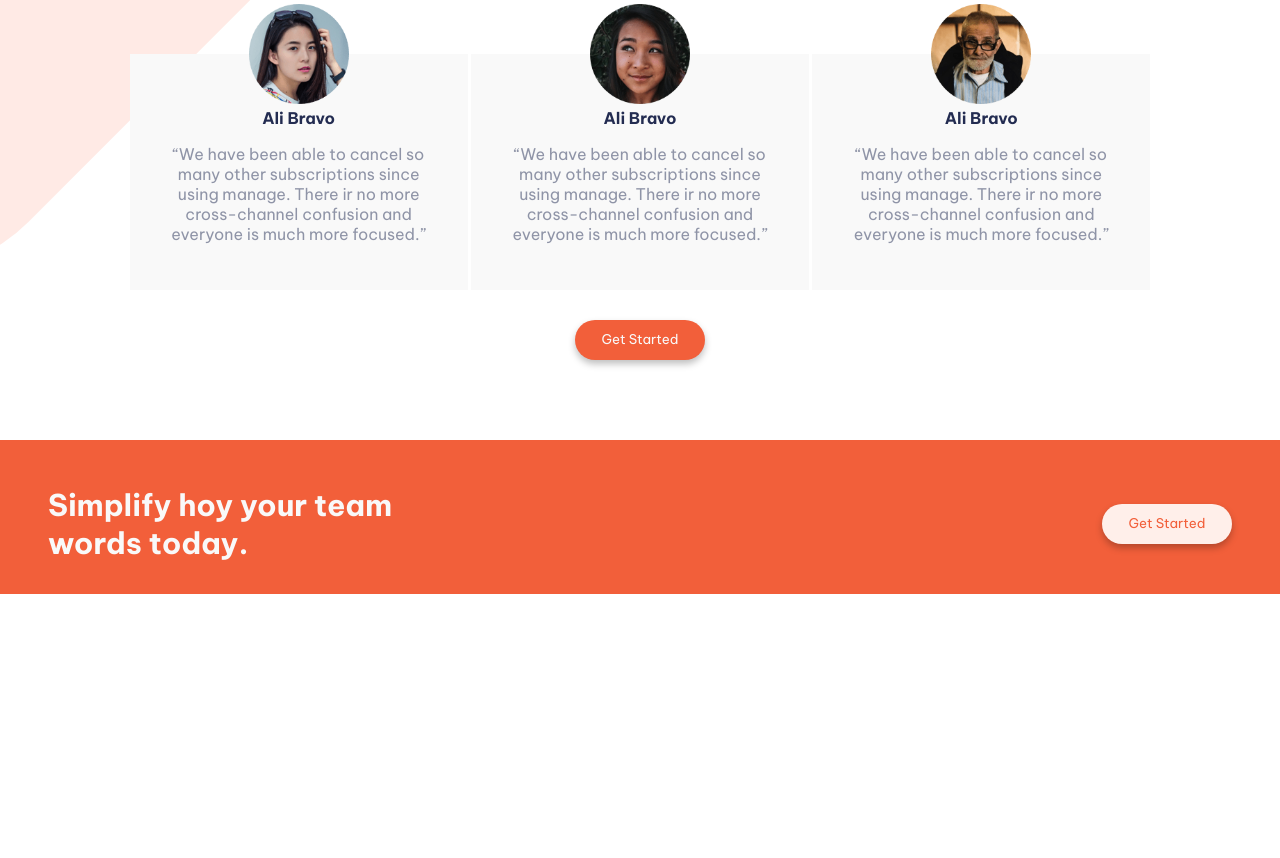
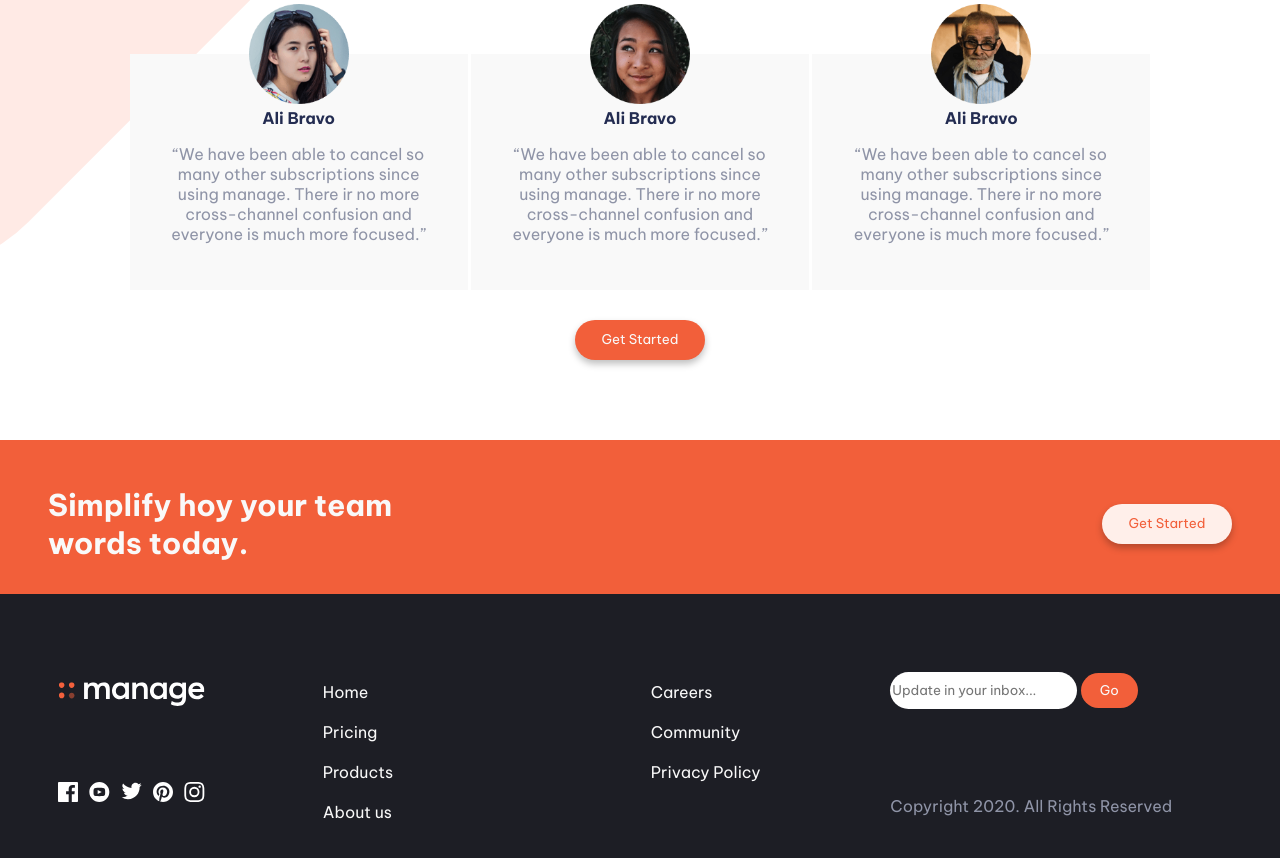
Before and after one commit to MatiasGBH/Final-front, a plain HTML site: page index.html in a window 1280 px wide. Shown: the part 1185-2043 px from the top of the page. Before the commit the page ends 1779 px from the top, so only its background shows below. Drawn offline with Linux system fonts and the light colour scheme.

Commit message:
footer terminado

```diff
--- a/css/style.css
+++ b/css/style.css
@@ -1,25 +1,28 @@
 @import url('https://fonts.googleapis.com/css2?family=Arimo:ital@1&family=Be+Vietnam+Pro:wght@400;500;700&family=Roboto:wght@300&display=swap');
-:root{
+
+:root {
     --color-primario-1: rgb(242, 95, 58);
     --color-primario-2: rgb(35, 44, 81);
-    --color-neutro-1: rgb(143,148, 167);
+    --color-neutro-1: rgb(143, 148, 167);
     --color-neutro-2: rgb(29, 30, 37);
     --color-neutro-3: rgb(255, 239, 234);
     --color-neutro-4: rgb(249, 249, 249);
 }
-*{
+
+* {
     font-family: 'Be Vietnam Pro', sans-serif;
 }
-body{
+
+body {
     margin: 0;
     padding: 0;
-    width: 100vw;
 }
-body::before{
+
+body::before {
     background-image: url(../img/bg-tablet-pattern.svg);
     content: '';
     position: absolute;
-    top:-150px;
+    top: -150px;
     right: 0px;
     width: 38rem;
     height: 43rem;
@@ -28,11 +31,11 @@ body::before{
     z-index: -1000;
 }
 
-body::after{
+body::after {
     background-image: url(../img/bg-tablet-pattern.svg);
     content: '';
     position: absolute;
-    left:-250px;
+    left: -250px;
     bottom: -735px;
     width: 38rem;
     height: 43rem;
@@ -40,30 +43,37 @@ body::after{
     background-repeat: no-repeat;
     z-index: -1000;
 }
-section article{
+
+section article {
     margin-top: 30px;
 }
+
 /*header*/
-.cabecera{
+.cabecera {
     display: flex;
     justify-content: space-around;
     align-items: center;
     padding: 3em;
 }
-.nav__label, .nav__input{
+
+.nav__label,
+.nav__input {
     display: none;
 }
-.nav__menu{
+
+.nav__menu {
     display: grid;
     grid-auto-flow: column;
     gap: 1em;
 
 }
-.nav__menu a{
+
+.nav__menu a {
     color: var(--color-primario-2);
     text-decoration: none;
 }
-.btt__start{
+
+.btt__start {
     background-color: var(--color-primario-1);
     border: 0;
     border-radius: 30px;
@@ -72,12 +82,13 @@ section article{
     width: 130px;
     box-shadow: 0px 4px 7px rgba(0, 0, 0, 0.25);
 }
-.btt__start:hover{
+
+.btt__start:hover {
     cursor: pointer;
 }
 
 /*Home*/
-.home{
+.home {
     display: flex;
     flex-wrap: wrap;
     justify-content: space-around;
@@ -85,39 +96,48 @@ section article{
     margin: auto;
     margin-top: 2rem;
 }
-.frase__home{
+
+.frase__home {
     display: flex;
     max-width: 340px;
     min-width: 312px;
 }
-.frase__home img{
+
+.frase__home img {
     width: 100%;
 }
-.fh__containter{
+
+.fh__containter {
     display: flex;
     flex-direction: column;
     justify-content: space-between;
     height: 280px;
 }
-.fh__containter .title{
+
+.fh__containter .title {
     font-size: 40px;
     color: var(--color-primario-2);
     margin: 0;
 }
-.fh__containter p{
+
+.fh__containter p {
     text-align: justify;
 }
-.fh__containter button{
+
+.fh__containter button {
     margin-top: 10px;
 }
-.fh__containter div{
+
+.fh__containter div {
     width: 100%;
 }
-.fh__containter div:nth-child(2){
+
+.fh__containter div:nth-child(2) {
     width: 90%;
 }
+
 /*sobre nosotros*/
-.ab__us{
+.ab__us {
     display: flex;
     flex-direction: row;
     flex-wrap: wrap;
@@ -127,44 +147,54 @@ section article{
     margin: auto;
     margin-top: 2rem;
 }
-.diferencia{
+
+.diferencia {
     width: 40%;
     min-width: 312px;
     margin-right: 5em;
 }
-.sec__title{
+
+.sec__title {
     color: var(--color-primario-2);
     font-size: 25px;
     margin: 0;
 }
-.content{
+
+.content {
     width: 90%;
 }
-.razon{
+
+.razon {
     width: 50%;
     min-width: 312px;
     box-sizing: border-box;
     padding: 10px;
 }
-.card{
+
+.card {
     width: 100%;
     display: flex;
     flex-direction: row;
 }
-.number__list{
+
+.number__list {
     width: 20%;
 }
-.justifica{
+
+.justifica {
     width: 80%;
 }
-.justifica span{
+
+.justifica span {
     color: var(--color-primario-2);
     font-weight: 700;
 }
-.justifica p{
+
+.justifica p {
     color: var(--color-neutro-1);
 }
-.number__list button{
+
+.number__list button {
     background-color: var(--color-primario-1);
     border: 0;
     border-radius: 20px;
@@ -172,27 +202,31 @@ section article{
     height: 40px;
     color: var(--color-neutro-4);
 }
+
 /*carrusel*/
-.carrusel{
+.carrusel {
     display: flex;
     flex-direction: column;
     justify-content: center;
     margin-top: 2rem;
 }
-.evidencia{
+
+.evidencia {
     color: var(--color-primario-2);
     font-size: 25px;
     text-align: center;
     margin-bottom: 5rem;
 }
-.carrusel article:nth-child(2){
+
+.carrusel article:nth-child(2) {
     display: flex;
-    margin:auto;
+    margin: auto;
     justify-content: space-around;
     width: 80%;
     flex-wrap: wrap;
 }
-.carrusel__card{
+
+.carrusel__card {
     width: 33%;
     min-width: 280px;
     display: flex;
@@ -203,27 +237,35 @@ section article{
     padding: 30px;
     margin-top: 20px;
 }
-.exponente img{
+
+.exponente img {
     width: 100px;
     margin-top: -80%;
 }
-.exp__name{
+
+.exp__name {
     color: var(--color-primario-2);
     font-weight: 700;
 }
-.carrusel__card div:nth-child(3){
+
+.carrusel__card div:nth-child(3) {
     text-align: center;
     color: var(--color-neutro-1);
 }
-.carrusel article:nth-child(3){
+
+.carrusel article:nth-child(3) {
     text-align: center;
 }
+
 /*footer*/
-footer{
+footer {
     margin-top: 5rem;
-    width: 100vw;
+    width: 100%;
+    display: flex;
+    flex-direction: column;
 }
-.last__start{
+
+.last__start {
     background-color: var(--color-primario-1);
     display: flex;
     justify-content: space-between;
@@ -232,16 +274,19 @@ footer{
     box-sizing: border-box;
     padding: 1rem 3rem 2rem 3rem;
 }
-.last__title{
+
+.last__title {
     font-size: 20px;
     max-width: 350px;
     min-width: 310px;
 }
-.last__title h2{
+
+.last__title h2 {
     margin: 0;
     color: var(--color-neutro-4);
 }
-.btt__negativo{
+
+.btt__negativo {
     background-color: var(--color-neutro-3);
     border: 0;
     border-radius: 30px;
@@ -250,3 +295,108 @@ footer{
     width: 130px;
     box-shadow: 0px 4px 7px rgba(0, 0, 0, 0.25);
 }
+
+.btt__negativo:hover {
+    cursor: pointer;
+}
+
+.footer__datos {
+    background-color: var(--color-neutro-2);
+    display: flex;
+    justify-content: space-between;
+    box-sizing: border-box;
+    padding: 3rem;
+    width: 100%;
+}
+
+.footer__cont1 {
+    display: flex;
+    width: 30%;
+    justify-content: space-between;
+}
+
+.cont1__div1 {
+    box-sizing: border-box;
+    padding: 10px;
+    display: flex;
+    flex-direction: column;
+    height: 90%;
+    justify-content: space-between;
+}
+
+.footer__redes {
+    display: flex;
+    width: 100%;
+    justify-content: space-between;
+}
+
+.cont1__div2 .list__footer {
+    list-style: none;
+    display: flex;
+    flex-direction: column;
+    margin: 0;
+    padding: 0;
+}
+
+.list__footer li {
+    margin: 10px
+}
+
+.list__footer a {
+    color: var(--color-neutro-4);
+    text-decoration: none;
+}
+
+.footer__cont2 {
+    display: flex;
+    width: 55%;
+    justify-content: space-around;
+}
+
+.footer__cont2 div:nth-child(1) {
+    display: flex;
+    flex-direction: column;
+}
+
+.second__list-f {
+    padding: 0;
+    margin: 0;
+    list-style: none;
+    display: flex;
+    flex-direction: column;
+}
+
+.second__list-f li {
+    margin: 10px;
+}
+
+.li__second a {
+    color: var(--color-neutro-4);
+    text-decoration: none;
+}
+.cont2__div2{
+    display: flex;
+    flex-direction: column;
+    height: 100%;
+    justify-content: space-between;
+}
+.footer__input{
+    width: 65%;
+    height: 35px;
+    border-radius: 30px;
+    border: 0;
+}
+.btt__go{
+    background-color: var(--color-primario-1);
+    border: 0;
+    border-radius: 30px;
+    width: 20%;
+    height: 35px;
+    color: var(--color-neutro-4);
+}
+.btt__go:hover{
+    cursor: pointer;
+}
+.derechos{
+    color: var(--color-neutro-1);
+}
--- a/index.html
+++ b/index.html
@@ -144,7 +144,42 @@
             <article><label><button class="btt__negativo">Get Started</button></label></article>
         </section>
         <section class="footer__datos">
-
+            <article class="footer__cont1">
+                <div class="cont1__div1">
+                    <div><img src="img/Logo (1).svg" alt="logo"></div>
+                    <div class="footer__redes">
+                        <a href="#"><img src="img/icon-facebook.svg" alt="Faceboock"></a>
+                        <a href="#"><img src="img/icon-youtube.svg" alt="You tube"></a>
+                        <a href="#"><img src="img/icon-twitter.svg" alt="Twitter"></a>
+                        <a href="#"><img src="img/icon-pinterest.svg" alt="Pinterest"></a>
+                        <a href="#"><img src="img/icon-instagram.svg" alt="Instagram"></a>
+                    </div>
+                </div>
+                <div class="cont1__div2">
+                    <ul class="list__footer">
+                        <li><a href="#">Home</a></li>
+                        <li><a href="#">Pricing</a></li>
+                        <li><a href="#">Products</a></li>
+                        <li><a href="#">About us</a></li>
+                    </ul>
+                </div>
+            </article>
+            <article class="footer__cont2">
+                <div class="cont2__div1">
+                    <ul class="second__list-f">
+                        <li class="li__second"><a href="#">Careers</a></li>
+                        <li class="li__second"><a href="#">Community</a></li>
+                        <li class="li__second"><a href="#">Privacy Policy</a></li>
+                    </ul>
+                </div>
+                <div class="cont2__div2">
+                    <form>
+                        <label><input type="text" placeholder="Update in your inbox..." class="footer__input"></label>
+                        <label><button class="btt__go">Go</button></label>
+                    </form>
+                    <div><p class="derechos">Copyright 2020. All Rights Reserved</p></div>
+                </div>
+            </article>
         </section>
     </footer>
 </body>
```
Also changed, not shown: img/Logo (1).svg (added).
